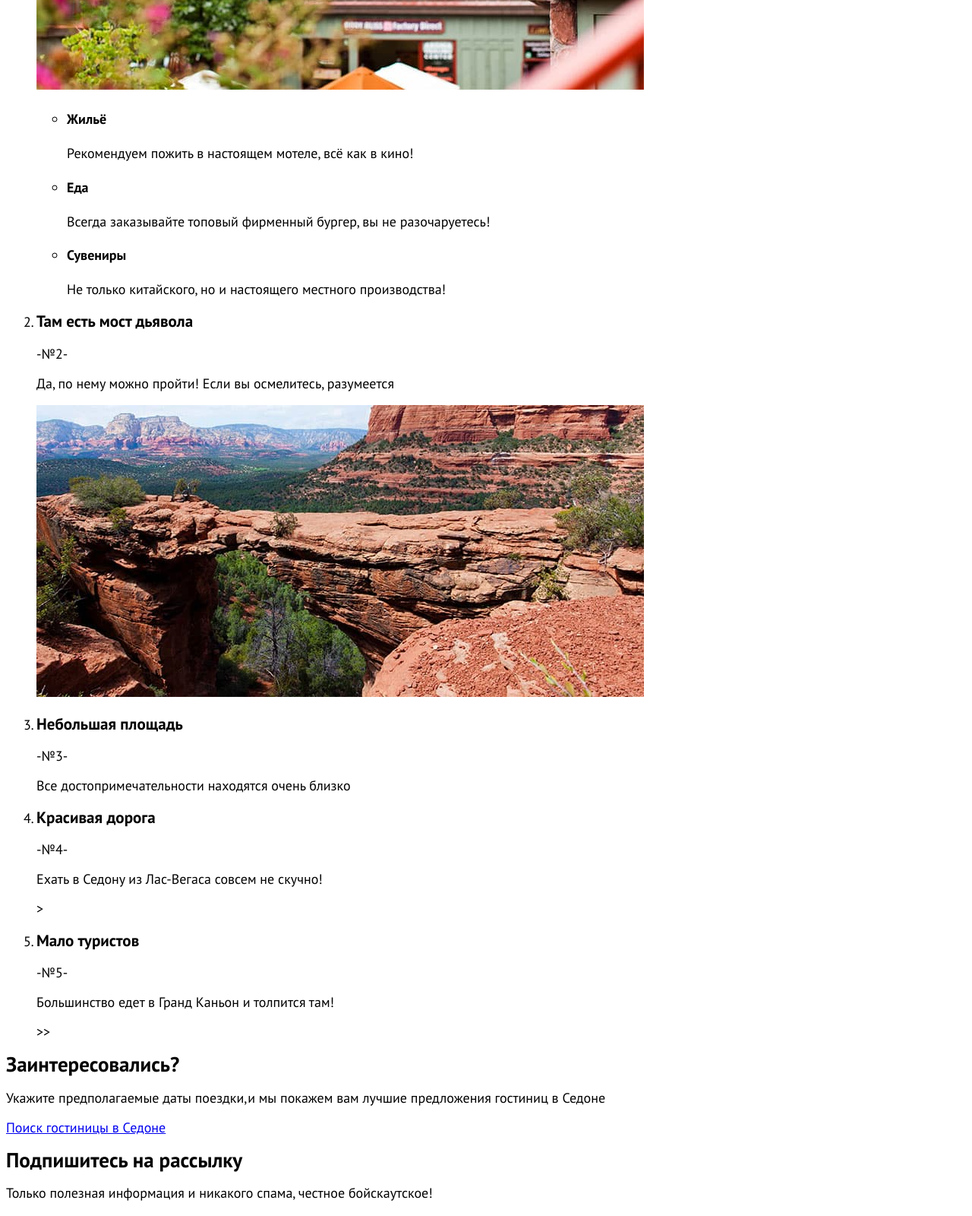
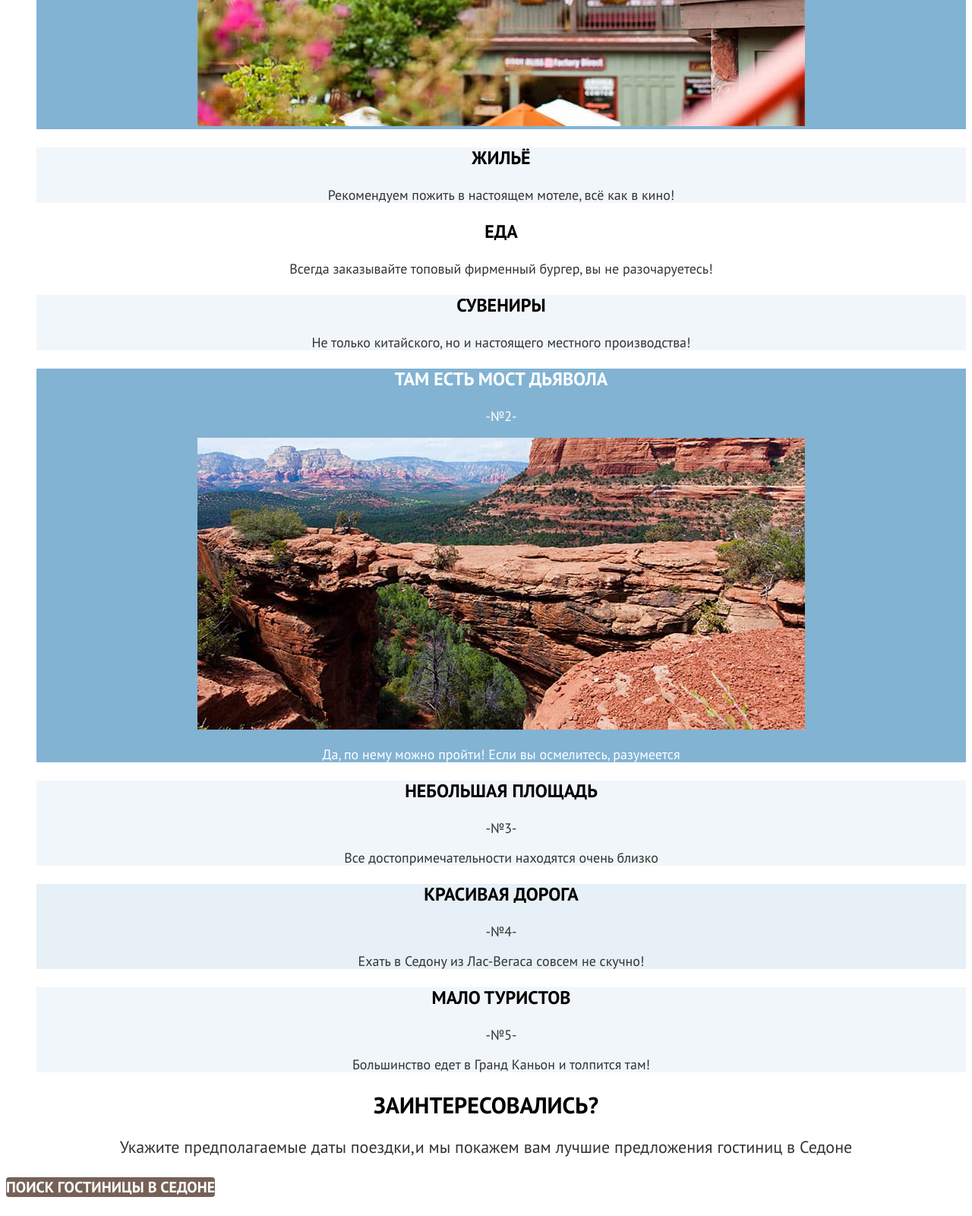
Before and after one commit to htmlacademy-htmlcss/1873833-sedona-34, a plain HTML site: page index.html in a window 1280 px wide. Shown: the part 1200-2800 px from the top of the page at 76% size. Drawn offline with Linux system fonts and the light colour scheme.

Commit message:
базовая стилизация главной

```diff
--- a/index.html
+++ b/index.html
@@ -24,87 +24,91 @@
 			</ul>
 			<ul class="navigation-list navigation-user">
 				<li class="navigation-item">
-          <a class="navigation-link" href="search.html">
+					<a class="navigation-link icon" href="search.html">
 						<span class="visually-hidden">Поиск</span>
 					</a>
 				</li>
 				<li class="navigation-item">
-          <a class="navigation-link" href="favorites.html">
+					<a class="navigation-link icon" href="favorites.html">
 						<span class="visually-hidden">Избранное</span>
 						<span><sup>13</sup></span>
 					</a>
 				</li>
 				<li class="navigation-item">
-          <a class="button navigation-link" href="fast-search.html">
+					<a class="button button-basic navigation-link" href="fast-search.html">
 						<span class="visually-hidden">Хочу сюда!</span>
 					</a>
 				</li>
 			</ul>
 		</nav>
 	</header>
-  <main class="index-main">
+	<main class="page-main">
+		<div class="about">
+			<div class="about-image">
 				<h1 class="visually-hidden">Добро пожаловать в великолепную Седону</h1>
 				<img class="welcom-background" src="images/welcom.svg" alt="welcom to the gorgeous Sedona" width="458" height="352">
+			</div>
+			<div class="about-text">
+				<h2 class="about-title title">Седона — небольшой городок в Аризоне, заслуживающий большего!</h2>
+				<p class="about-subtitle subtitle">Рассмотрим 5 причин, по которым Седона круче, чем Гранд-Каньон!</p>
+			</div>
+		</div>
 		<section class="advantages">
-      <h2 class="advantages-title title">Седона — небольшой городок в Аризоне, заслуживающий большего!</h2>
-      <p class="advantages-subtitle subtitle">Рассмотрим 5 причин, по которым Седона круче, чем Гранд-Каньон!</p>
-      <ol class="advantages-list">
-        <li class="advantages-item">
+			<ul class="advantages-list">
+				<li class="advantages-item advantage-city">
 					<h3 class="advantages-description-title">Настоящий городок</h3>
 					<p class="advantages-description">-№1-</p>
 					<p class="advantages-description">Седона — не аттракцион для туристов, там течёт своя жизнь</p>
 					<img class="advantages-images" src="images/advantages-city.jpg" alt="Городской пейзаж Седоны" width="800"
 						height="384">
-          <ul class="city-advantages-list">
-            <li class="city-advantages-item">
-              <h4>Жильё</h4>
-              <p>Рекомендуем пожить в настоящем мотеле, всё как в кино!</p>
 				</li>
-            <li class="city-advantages-item">
-              <h4>Еда</h4>
-              <p>Всегда заказывайте топовый фирменный бургер, вы не разочаруетесь!</p>
+				<li class="advantages-item advantage-housing">
+					  <h3  class="advantages-description-title">Жильё</h3>
+					  <p  class="advantages-description">Рекомендуем пожить в настоящем мотеле, всё как в кино!</p>
 				</li>
-            <li class="city-advantages-item">
-              <h4>Сувениры</h4>
-              <p>Не только китайского, но и настоящего местного производства!</p>
+				<li class="advantages-item advantage-food">
+						<h3 class="advantages-description-title">Еда</h3>
+						<p  class="advantages-description">Всегда заказывайте топовый фирменный бургер, вы не разочаруетесь!</p>
 				</li>
-          </ul>
+				<li class="advantages-item advantage-souvenirs">
+						<h3 class="advantages-description-title">Сувениры</h3>
+						<p  class="advantages-description">Не только китайского, но и настоящего местного производства!</p>
 				</li>
-        <li class="advantages-item">
+				<li class="advantages-item advantage-bridge">
 					<h3 class="advantages-description-title">Там есть мост дьявола</h3>
 					<p class="advantages-description">-№2-</p>
+					<img class="advantages-images" src="images/advantages-bridge.jpg" alt="Мост дьявола" width="800" height="384">
 					<p class="advantages-description">Да, по нему можно пройти! Если вы осмелитесь, разумеется</p>
-          <img class="advantages-images" src="images/advantages-bridge.jpg" alt="Мост дьявола" width="800" height="384">
 				</li>
-        <li class="advantages-item">
+				<li class="advantages-item advantage-square">
 					<h3 class="advantages-description-title">Небольшая площадь</h3>
 					<p class="advantages-description">-№3-</p>
 					<p class="advantages-description">Все достопримечательности находятся очень близко</p>
 				</li>
-        <li class="advantages-item">
+				<li class="advantages-item advantage-road">
 					<h3 class="advantages-description-title">Красивая дорога</h3>
 					<p class="advantages-description">-№4-</p>
-          <p class="advantages-description">Ехать в Седону из Лас-Вегаса совсем не скучно!</p>>
+					<p class="advantages-description">Ехать в Седону из Лас-Вегаса совсем не скучно!</p>
         </li>
-        <li class="advantages-item">
+				<li class="advantages-item advantage-tourists">
 					<h3 class="advantages-description-title">Мало туристов</h3>
 					<p class="advantages-description">-№5-</p>
-          <p class="advantages-description">Большинство едет в Гранд Каньон и толпится там!</p>>>
+					<p class="advantages-description">Большинство едет в Гранд Каньон и толпится там!</p>
         </li>
-      </ol>
+			</ul>
 		</section>
 		<section class="search-hotels">
 			<h2 class="search-hotels-title title">Заинтересовались?</h2>
 			<p class="search-hotels-subtitle subtitle">Укажите предполагаемые даты поездки,и мы покажем вам лучшие предложения
 				гостиниц в Седоне</p>
-      <a class="button button-brown search-hotels-button" href="fast-search.html">Поиск гостиницы в Седоне</a>
+			<a class="button button-basic search-hotels-button" href="#">Поиск гостиницы в Седоне</a>
 		</section>
 		<section class="index-newsletter">
 			<h2 class="newsletter-title title">Подпишитесь на рассылку</h2>
 			<p class="newsletter-subtitle subtitle">Только полезная информация и никакого спама, честное бойскаутское!</p>
 			<form class="newsletter-form" action="https://echo.htmlacademy.ru/" method="get">
 				<input class="field" type="email" name="newsletter-email" id="email-form" placeholder="Ваш e-mail">
-        <button class="newsletter-form-button">Подписаться</button>
+				<button class="button button-second newsletter-form-button">Подписаться</button>
 			</form>
 		</section>
 	</main>
@@ -114,17 +118,17 @@
 				<h2 class="visually-hidden">Наши соцсети</h2>
 				<ul class="footer-social-list">
 					<li class="footer-social-item">
-            <a class="footer-social-link" href="https://vk.com/htmlacademy">
+						<a class="footer-social-link icon" href="https://vk.com/htmlacademy">
 							<span class="visually-hidden">Vkontakte</span>
 						</a>
 					</li>
 					<li class="footer-social-item">
-            <a class="footer-social-link" href="https://t.me/htmlacademy">
+						<a class="footer-social-link icon" href="https://t.me/htmlacademy">
 							<span class="visually-hidden">Telegram</span>
 						</a>
 					</li>
 					<li class="footer-social-item">
-            <a class="footer-social-link" href="https://www.youtube.com/user/htmlacademyru">
+						<a class="footer-social-link icon" href="https://www.youtube.com/user/htmlacademyru">
 							<span class="visually-hidden">Youtube</span>
 						</a>
 					</li>
--- a/styles/styles.css
+++ b/styles/styles.css
@@ -16,23 +16,144 @@
 
 body {
 	font-family: "PT Sans", sans-serif;
+  font-weight: 400;
 	font-size: 18px;
 	line-height: 21px;
 	background-color: #fff;
-  color: #000;
+	color: #333333;
+}
+
+.navigation-list {
+  list-style-type: none;
 }
 
 .navigation-link {
-  font-family: 'PT Sans';
 	font-weight: 700;
 	font-size: 20px;
 	line-height: 26px;
 	text-transform: capitalize;
 	color: #000;
 	text-decoration: none;
+}
+
+.about-image {
+  background-image: url("../images/welcom-background.jpg");
+  background-size: 100% auto;
+  background-repeat: no-repeat;
+  background-color: #6ee9ff;
+}
+
+.title {
+  font-weight: 700;
+  font-size: 30px;
+  line-height: 36px;
+  text-align: center;
+  color: #000;
+  text-transform: uppercase;
+}
+
+.subtitle {
+font-size: 22px;
+line-height: 26px;
 text-align: center;
 }
 
-.navigation-list {
+.advantages-list {
   list-style-type: none;
+  text-align: center;
 }
+
+.advantages-description-title {
+  font-weight: 700;
+  font-size: 24px;
+  line-height: 28px;
+  text-align: center;
+  text-transform: uppercase;
+  color: #000;
+}
+
+.advantage-city {
+  color: #fff;
+  background-color: #82B3D3;
+}
+.advantage-city .advantages-description-title{
+  color: #fff;
+}
+
+.advantage-housing {
+  background-color: #83B3D31F;
+}
+
+.advantage-souvenirs {
+  background-color: #83B3D31F;
+}
+
+.advantage-bridge {
+  color: #fff;
+  background-color: #82B3D3;
+}
+
+.advantage-bridge .advantages-description-title{
+  color: #fff;
+}
+
+.advantage-square {
+  background-color: #83B3D31F;
+}
+
+.advantage-road {
+  background-color: #83B3D333;
+}
+
+.advantage-tourists {
+  background-color: #83B3D31F;
+}
+
+.button {
+  font-weight: 700;
+  font-size: 20px;
+  line-height: 36px;
+  text-align: center;
+  text-transform: uppercase;
+  color: #fff;
+  background-color: #756157;
+  border-radius: 4px;
+}
+
+.search-hotels-button {
+  text-decoration: none;
+}
+
+.button-second {
+  background-color: #82B3D3;
+}
+
+.newsletter-form-button {
+  border-radius: 0px 10px 10px 0px;
+}
+
+.index-newsletter {
+  background-image: url("../images/newsletter-background.jpg");
+  background-size: 100% 411px;
+  background-repeat: no-repeat;
+  background-color: #82B3D3;
+  color: #fff;
+}
+
+.newsletter-title {
+  color: #fff;
+}
+
+.footer-social-list {
+  list-style-type: none;
+  text-decoration: none;
+}
+
+.footer-phone-link {
+  font-size: 40px;
+  line-height: 40px;
+  text-align: center;
+  text-transform: uppercase;
+  text-decoration: none;
+  color: #000;
+}
```
Also changed, not shown: catalog.html (+1 -1 lines). Lines whose indentation alone changed are shown as unchanged.
